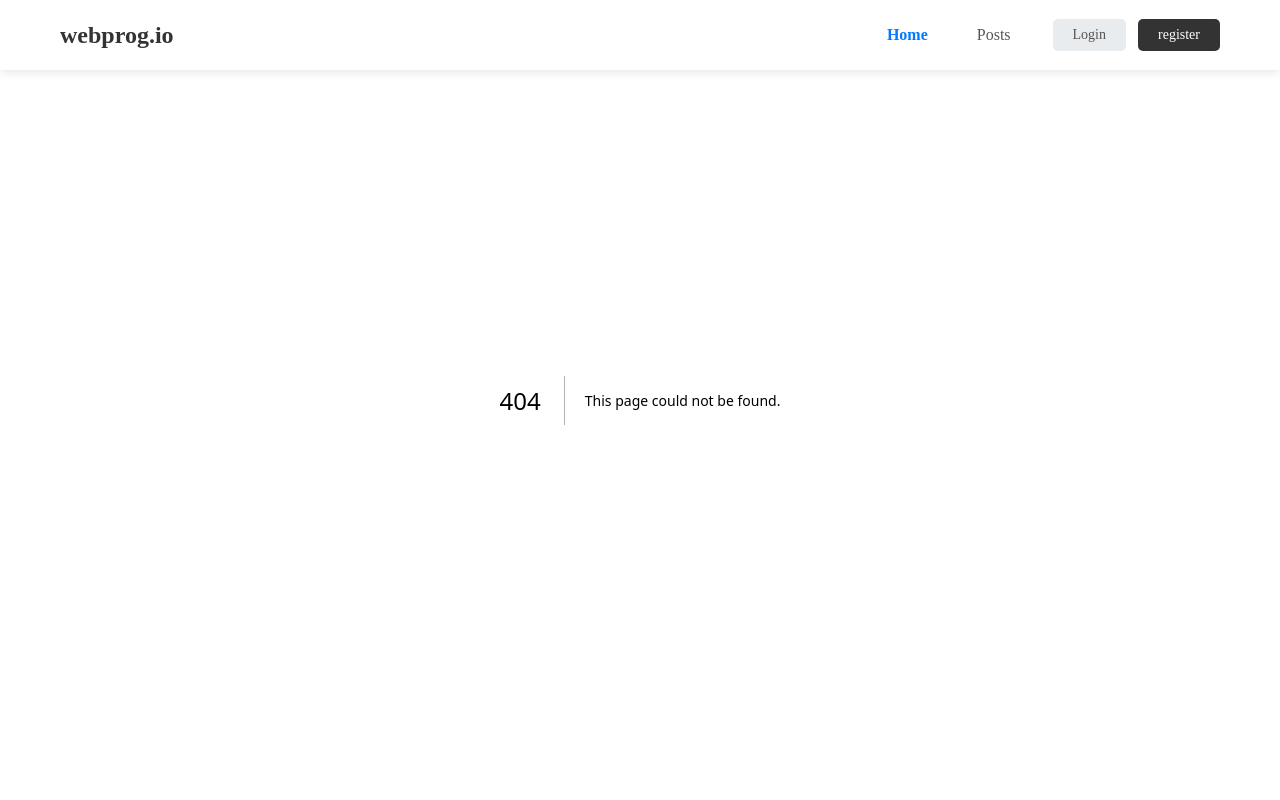
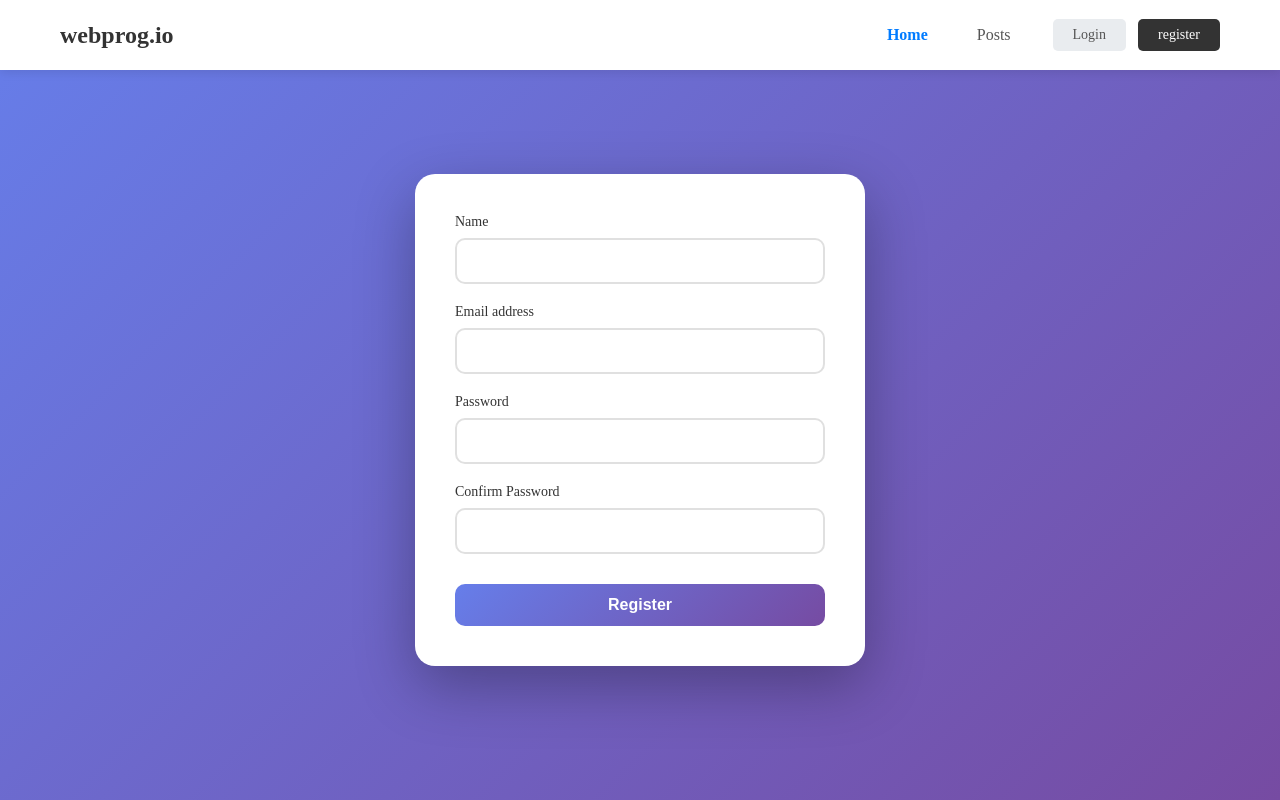
Before and after one commit to EmEsCoder/nextjs, a Next.js app: page /auth/register in a window 1280 px wide. Before the commit this address had no page. Built offline with nearby package versions, Linux system fonts and the light colour scheme.

Commit message:
C-pr. adding register page and action with useactionstate()

```diff
--- /dev/null
+++ b/app/actions/auth.jsx
@@ -0,0 +1,18 @@
+"use server";
+
+async function register(state, formData) {
+    const name = formData.get('name');
+    const email = formData.get('email');
+    const password = formData.get('password');
+    const confirmPassword = formData.get('confirmPassword');
+
+    if (!name || !email || !password) {
+        return { error: "name, email and password is required" }
+    }
+
+    if (password !== confirmPassword) {
+        return { error: "Passwords do not match!" }
+    }
+
+}
+export {register}
--- /dev/null
+++ b/app/auth/register/page.jsx
@@ -0,0 +1,65 @@
+"use client"
+
+import { register } from "@/app/actions/auth";
+import { useActionState } from "react";
+
+export default function Register() {
+
+    const [state,newAction]=useActionState(register,{ })
+if (state?.error) {
+    console.log(state.error);
+}
+
+  return (
+    <div className="register-container">
+      <div className="register-wrapper">
+        <div className="register-form-box">
+          <form action={newAction} className="register-form">
+            <div className="form-group">
+              <label htmlFor="name" className="form-label">
+                Name
+              </label>
+              <input name="name" type="text" className="form-input" id="name" />
+            </div>
+            <div className="form-group">
+              <label htmlFor="email" className="form-label">
+                Email address
+              </label>
+              <input
+                name="email"
+                type="email"
+                className="form-input"
+                id="email"
+              />
+            </div>
+            <div className="form-group">
+              <label htmlFor="password" className="form-label">
+                Password
+              </label>
+              <input
+                name="password"
+                type="password"
+                className="form-input"
+                id="password"
+              />
+            </div>
+            <div className="form-group">
+              <label htmlFor="confirmPassword" className="form-label">
+                Confirm Password
+              </label>
+              <input
+                name="confirmPassword"
+                type="password"
+                className="form-input"
+                id="confirmPassword"
+              />
+            </div>
+            <button type="submit" className="btn-register-submit">
+              Register
+            </button>
+          </form>
+        </div>
+      </div>
+    </div>
+  );
+}
--- a/app/globals.css
+++ b/app/globals.css
@@ -252,3 +252,101 @@
     line-height: 1.6;
   }
 }
+
+/* register page */
+
+
+/* فرم ثبت نام */
+.register-container {
+    min-height: 100vh;
+    display: flex;
+    align-items: center;
+    justify-content: center;
+    background: linear-gradient(135deg, #667eea 0%, #764ba2 100%);
+    padding: 80px 20px 40px;
+}
+
+.register-wrapper {
+    width: 100%;
+    max-width: 450px;
+}
+
+.register-form-box {
+    background: white;
+    border-radius: 20px;
+    padding: 40px;
+    box-shadow: 0 20px 60px rgba(0, 0, 0, 0.3);
+    animation: fadeInUp 0.6s ease-out;
+}
+
+.form-group {
+    margin-bottom: 20px;
+}
+
+.form-label {
+    display: block;
+    margin-bottom: 8px;
+    color: #333;
+    font-weight: 500;
+    font-size: 14px;
+}
+
+.form-input {
+    width: 100%;
+    padding: 12px 15px;
+    border: 2px solid #e0e0e0;
+    border-radius: 10px;
+    font-size: 16px;
+    transition: all 0.3s;
+    outline: none;
+    box-sizing: border-box;
+}
+
+.form-input:focus {
+    border-color: #667eea;
+    box-shadow: 0 0 0 3px rgba(102, 126, 234, 0.1);
+}
+
+.form-input:hover {
+    border-color: #999;
+}
+
+.btn-register-submit {
+    width: 100%;
+    padding: 12px;
+    background: linear-gradient(135deg, #667eea 0%, #764ba2 100%);
+    color: white;
+    border: none;
+    border-radius: 10px;
+    font-size: 16px;
+    font-weight: 600;
+    cursor: pointer;
+    transition: transform 0.2s, box-shadow 0.2s;
+    margin-top: 10px;
+}
+
+.btn-register-submit:hover {
+    transform: translateY(-2px);
+    box-shadow: 0 5px 15px rgba(102, 126, 234, 0.4);
+}
+
+.btn-register-submit:active {
+    transform: translateY(0);
+}
+
+/* موبایل */
+@media (max-width: 768px) {
+    .register-form-box {
+        padding: 30px 20px;
+    }
+
+    .form-input {
+        padding: 10px 12px;
+        font-size: 14px;
+    }
+
+    .btn-register-submit {
+        padding: 10px;
+        font-size: 14px;
+    }
+}
--- a/components/Header.jsx
+++ b/components/Header.jsx
@@ -1,34 +1,36 @@
+import Link from "next/link";
+
 export default function Header() {
     return (
         <nav className="navbar">
             <div className="container">
-                <a href="/" className="logo">
+                <Link href="/" className="logo">
                     webprog.io
-                </a>
+                </Link>
                 <button className="menu-btn" type="button">
                     <span className="menu-icon"></span>
                 </button>
                 <div className="nav-links">
                     <ul className="nav-menu">
                         <li>
-                            <a href="/" className="nav-link active">
+                            <Link href="/" className="nav-link active">
                                 Home
-                            </a>
+                            </Link>
                         </li>
                         <li>
-                            <a href="/posts" className="nav-link">
+                            <Link href="/posts" className="nav-link">
                                 Posts
-                            </a>
+                            </Link>
                         </li>
                     </ul>
 
                     <div className="auth-buttons">
-                        <a href="/auth/login" className="btn-login">
+                        <Link href="/auth/login" className="btn-login">
                             Login
-                        </a>
-                        <a href="/auth/register" className="btn-register">
+                        </Link>
+                        <Link href="/auth/register" className="btn-register">
                             register
-                        </a>
+                        </Link>
                     </div>
                 </div>
             </div>
```
